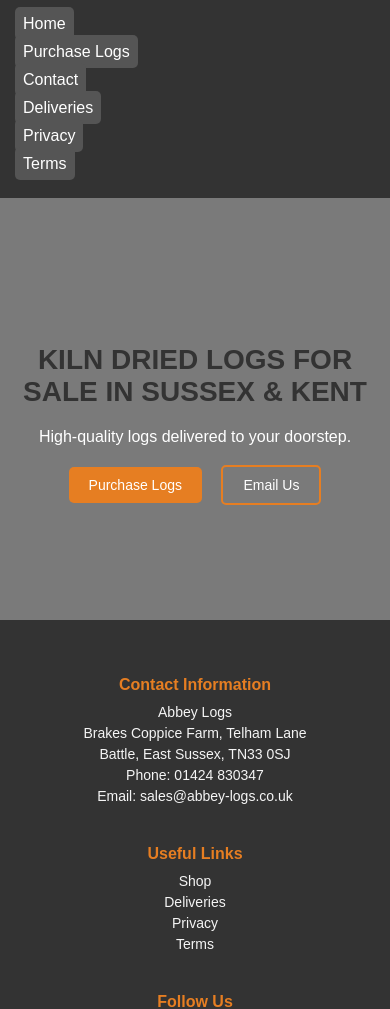
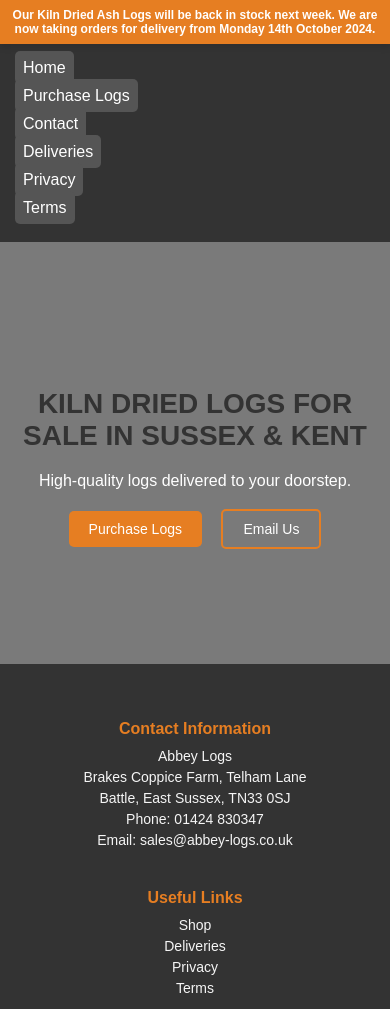
Before and after one commit to Jamiex86/Abbey, a website: page public/index.html in a window 390 px wide. Shown: the top 1009 px of the page. Drawn offline with Linux system fonts and the light colour scheme.

Commit message:
Added banner

```diff
--- a/public/index.html
+++ b/public/index.html
@@ -7,6 +7,9 @@
     <title>Abbey Logs</title>
 </head>
 <body>
+    <div class="banner">
+        Our Kiln Dried Ash Logs will be back in stock next week. We are now taking orders for delivery from Monday 14th October 2024.
+      </div>
     <!-- Navigation -->
     <nav>
         <ul>
--- a/public/styles/style.css
+++ b/public/styles/style.css
@@ -492,3 +492,33 @@
       margin-bottom: 15px;
     }
   }
+
+
+  /* Banner Styling */
+.banner {
+    background-color: #e67e22; /* Same orange as your buttons */
+    color: white;
+    text-align: center;
+    padding: 15px 0;
+    font-size: 16px;
+    font-weight: bold;
+    position: relative;
+    width: 100%;
+    z-index: 1000;
+    box-shadow: 0 4px 6px rgba(0, 0, 0, 0.1);
+  }
+
+  /* Responsive Design for the Banner */
+  @media (max-width: 768px) {
+    .banner {
+      font-size: 14px;
+      padding: 10px 0;
+    }
+  }
+
+  @media (max-width: 480px) {
+    .banner {
+      font-size: 12px;
+      padding: 8px 0;
+    }
+  }
```
